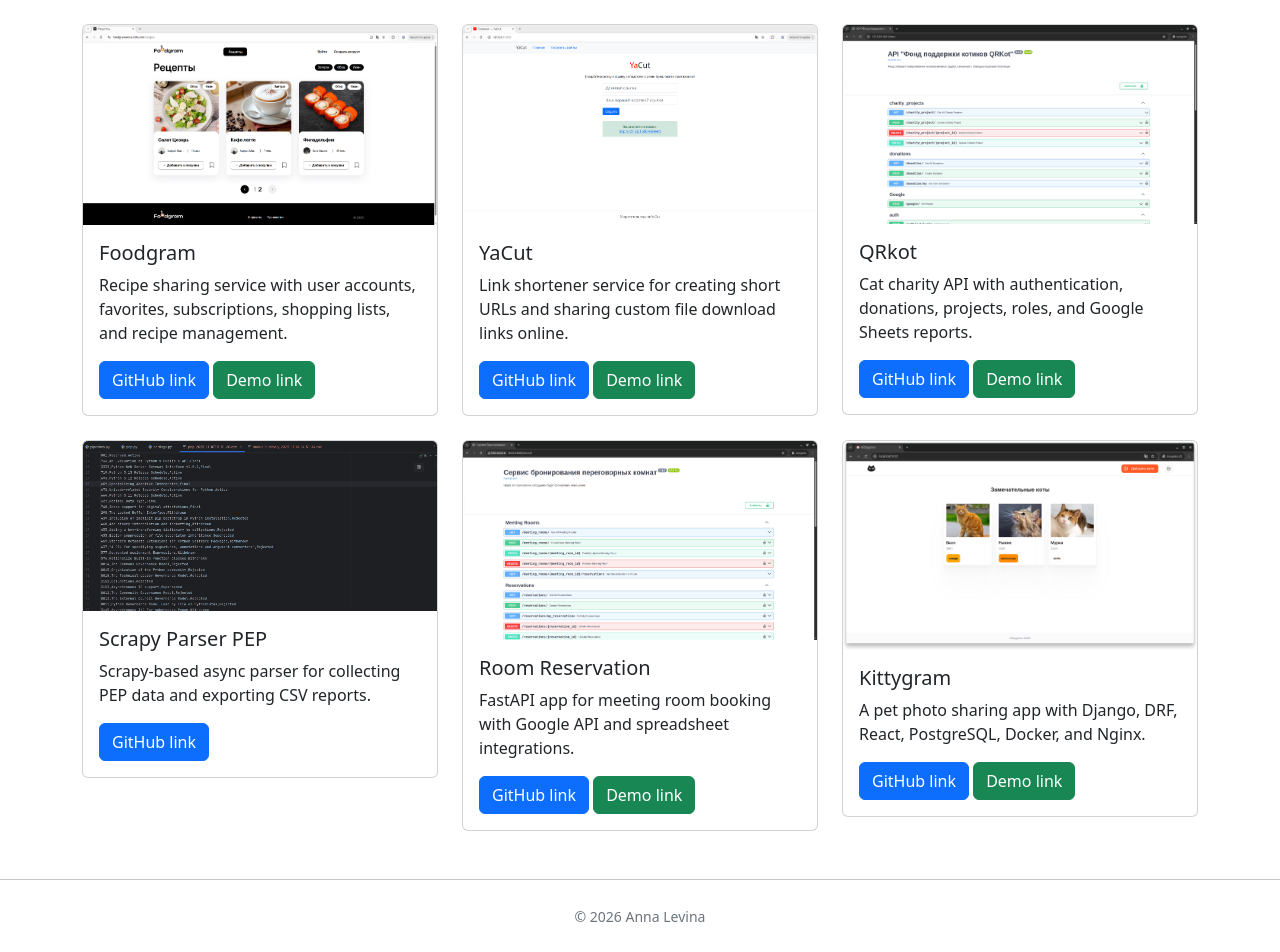
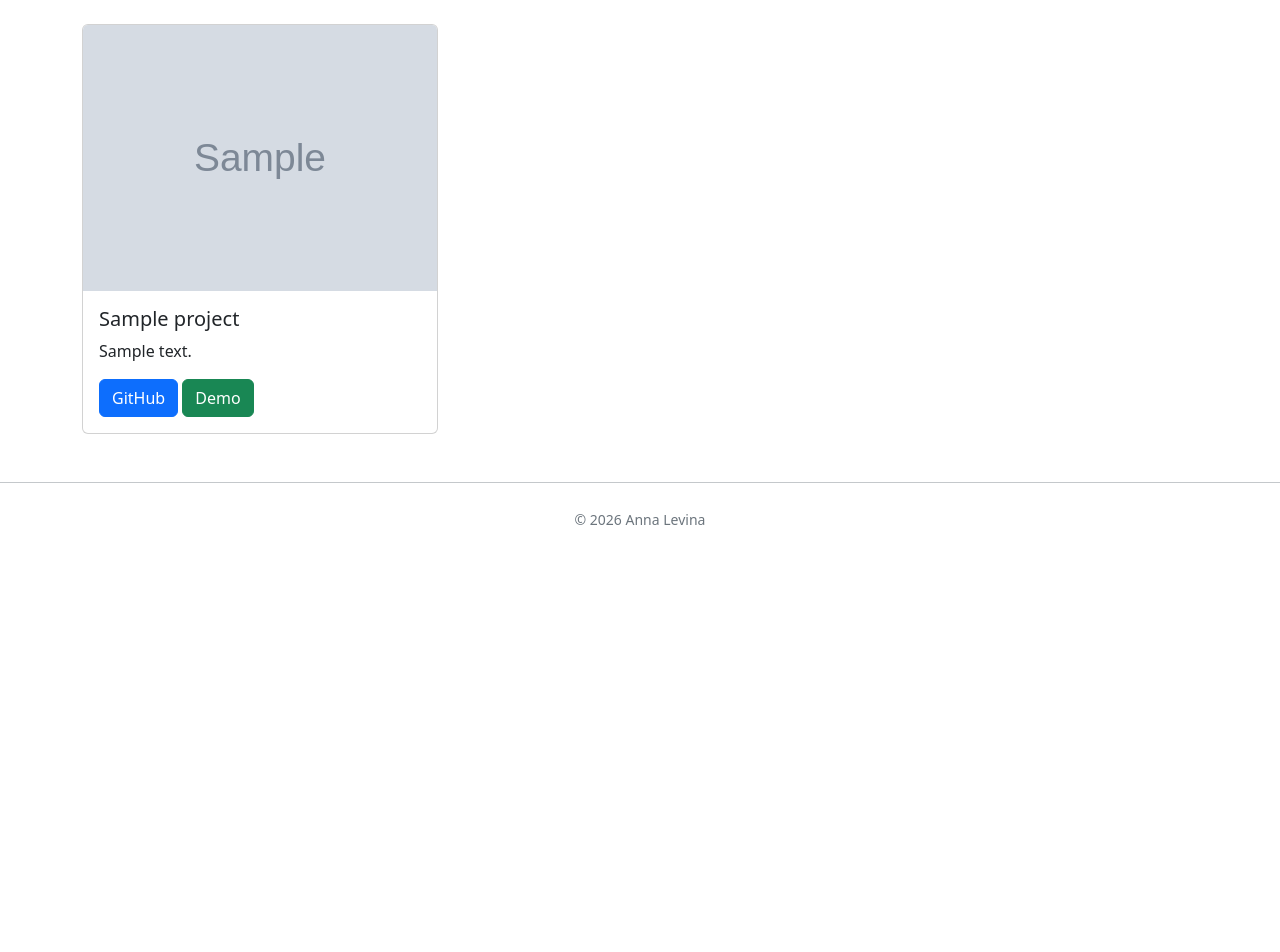
Before and after one commit to levinadev/portfolio, a Flask app: template templates/index.html in a window 1280 px wide. Shown: the part 57-1009 px from the top of the page. After the commit the page ends 582 px from the top, so only its background shows below. Run offline with Flask 3, Linux system fonts and the light colour scheme; the template is opened without the code that fills it: most values are stand-ins (such as "Sample title", 1, 10 or a date in 2020); grey boxes marked "Sample" are stand-in pictures.

Commit message:
feat: add macros for projects

```diff
--- a/app.py
+++ b/app.py
@@ -2,11 +2,77 @@ from flask import Flask, render_template
 
 app = Flask(__name__)
 
+PROJECTS = [
+    {
+        "title": "Foodgram",
+        "image": "Foodgram.png",
+        "description": (
+            "Recipe sharing service with user accounts, favorites, subscriptions, "
+            "shopping lists, and recipe management."
+        ),
+        "github": "https://github.com/levinadev/foodgram",
+        "demo": "https://foodgram.levinadev.ru/",
+    },
+    {
+        "title": "YaCut",
+        "image": "async-yacut.png",
+        "img_alt": "YaCut",
+        "description": (
+            "Link shortener service for creating short URLs and sharing custom "
+            "file download links online."
+        ),
+        "github": "https://github.com/levinadev/async-yacut",
+        "demo": "https://yacut.levinadev.ru/",
+    },
+    {
+        "title": "QRkot",
+        "image": "QRkot_spreadsheets.png",
+        "img_alt": "QRkot_spreadsheets",
+        "description": (
+            "Cat charity API with authentication, donations, projects, roles, "
+            "and Google Sheets reports."
+        ),
+        "github": "https://github.com/levinadev/QRkot_spreadsheets",
+        "demo": "https://qrkot.levinadev.ru/docs",
+    },
+    {
+        "title": "Scrapy Parser PEP",
+        "image": "scrapy_parser_pep.png",
+        "img_alt": "scrapy_parser_pep",
+        "description": (
+            "Scrapy-based async parser for collecting PEP data and exporting CSV reports."
+        ),
+        "github": "https://github.com/levinadev/scrapy_parser_pep",
+        "demo": None,
+    },
+    {
+        "title": "Room Reservation",
+        "image": "room_reservation_spreadsheets.png",
+        "img_alt": "room_reservation_spreadsheets",
+        "description": (
+            "FastAPI app for meeting room booking with Google API and spreadsheet integrations."
+        ),
+        "github": "https://github.com/levinadev/room_reservation_spreadsheets",
+        "demo": "https://room.levinadev.ru/docs",
+    },
+    {
+        "title": "Kittygram",
+        "image": "kittygram_final.png",
+        "img_alt": "kittygram_final",
+        "description": (
+            "A pet photo sharing app with Django, DRF, React, PostgreSQL, Docker, and Nginx."
+        ),
+        "github": "https://github.com/levinadev/kittygram_final",
+        "demo": "https://kittygram.levinadev.ru/",
+    },
+]
+
+
 @app.get("/")
 def index():
-    return render_template("index.html")
+    return render_template("index.html", projects=PROJECTS)
 
 
 @app.get("/about")
 def about():
-  return render_template("about.html")
+    return render_template("about.html")
--- a/templates/index.html
+++ b/templates/index.html
@@ -1,115 +1,12 @@
 {% extends "base.html" %}
+{% from "macros/project_card.html" import project_card %}
 
 {% block title %}Главная - Проекты{% endblock %}
 
 {% block content %}
-    <div class="row" id="projects-row">
-
-      <!-- Start - Project Foodgram -->
-      <div class="col-md-4 mb-4 project-item">
-        <div class="card">
-          <img src="{{ url_for('static', filename='images/Foodgram.png') }}" class="card-img-top" alt="Foodgram">
-          <div class="card-body">
-            <h5 class="card-title">Foodgram</h5>
-            <p class="card-text">
-              Recipe sharing service with user accounts, favorites, subscriptions, shopping lists, and recipe management. </p>
-            <div class="card-links">
-              <a href="https://github.com/levinadev/foodgram" target="_blank" class="btn btn-primary">GitHub link</a>
-              <a href="https://foodgram.levinadev.ru/" target="_blank" class="btn btn-success">Demo link</a>
-            </div>
-          </div>
-        </div>
-      </div>
-      <!-- End - Project Foodgram -->
-
-      <!-- Start - Project YaCut -->
-      <div class="col-md-4 mb-4 project-item">
-        <div class="card">
-          <img src="{{ url_for('static', filename='images/async-yacut.png') }}" class="card-img-top" alt="YaCut">
-          <div class="card-body">
-            <h5 class="card-title">YaCut</h5>
-            <p class="card-text">
-              Link shortener service for creating short URLs and sharing custom file download links online.
-            </p>
-            <div class="card-links">
-              <a href="https://github.com/levinadev/async-yacut" target="_blank" class="btn btn-primary">GitHub link</a>
-              <a href="https://yacut.levinadev.ru/" target="_blank" class="btn btn-success">Demo link</a>
-            </div>
-          </div>
-        </div>
-      </div>
-      <!-- End - Project YaCut -->
-
-      <!-- Start - Project QRkot_spreadsheets -->
-      <div class="col-md-4 mb-4 project-item">
-        <div class="card">
-          <img src="{{ url_for('static', filename='images/QRkot_spreadsheets.png') }}" class="card-img-top" alt="QRkot_spreadsheets">
-          <div class="card-body">
-            <h5 class="card-title">QRkot</h5>
-            <p class="card-text">
-              Cat charity API with authentication, donations, projects, roles, and Google Sheets reports.
-            </p>
-            <div class="card-links">
-              <a href="https://github.com/levinadev/QRkot_spreadsheets" target="_blank" class="btn btn-primary">GitHub link</a>
-              <a href="https://qrkot.levinadev.ru/docs" target="_blank" class="btn btn-success">Demo link</a>
-            </div>
-          </div>
-        </div>
-      </div>
-      <!-- End - Project QRkot_spreadsheets -->
-
-      <!-- Start - Project scrapy_parser_pep -->
-      <div class="col-md-4 mb-4 project-item">
-          <div class="card">
-            <img src="{{ url_for('static', filename='images/scrapy_parser_pep.png') }}" class="card-img-top" alt="scrapy_parser_pep">
-            <div class="card-body">
-              <h5 class="card-title">Scrapy Parser PEP</h5>
-              <p class="card-text">
-                Scrapy-based async parser for collecting PEP data and exporting CSV reports.
-              </p>
-              <div class="card-links">
-                <a href="https://github.com/levinadev/scrapy_parser_pep" target="_blank" class="btn btn-primary">GitHub link</a>
-              </div>
-            </div>
-          </div>
-        </div>
-      <!-- End - Project scrapy_parser_pep -->
-
-      <!-- Start - Project room_reservation_spreadsheets -->
-      <div class="col-md-4 mb-4 project-item">
-        <div class="card">
-          <img src="{{ url_for('static', filename='images/room_reservation_spreadsheets.png') }}" class="card-img-top" alt="room_reservation_spreadsheets">
-          <div class="card-body">
-            <h5 class="card-title">Room Reservation</h5>
-            <p class="card-text">
-              FastAPI app for meeting room booking with Google API and spreadsheet integrations.
-            </p>
-            <div class="card-links">
-              <a href="https://github.com/levinadev/room_reservation_spreadsheets" target="_blank" class="btn btn-primary">GitHub link</a>
-              <a href="https://room.levinadev.ru/docs" target="_blank" class="btn btn-success">Demo link</a>
-            </div>
-          </div>
-        </div>
-      </div>
-      <!-- End - Project room_reservation_spreadsheets -->
-
-      <!-- Start - Project kittygram_final -->
-      <div class="col-md-4 mb-4 project-item">
-      <div class="card">
-        <img src="{{ url_for('static', filename='images/kittygram_final.png') }}" class="card-img-top" alt="kittygram_final">
-        <div class="card-body">
-          <h5 class="card-title">Kittygram</h5>
-          <p class="card-text">
-            A pet photo sharing app with Django, DRF, React, PostgreSQL, Docker, and Nginx.
-          </p>
-          <div class="card-links">
-            <a href="https://github.com/levinadev/kittygram_final" target="_blank" class="btn btn-primary">GitHub link</a>
-            <a href="https://kittygram.levinadev.ru/" target="_blank" class="btn btn-success">Demo link</a>
-          </div>
-        </div>
-      </div>
-    </div>
-      <!-- End - Project kittygram_final -->
-
-    </div>
+<div class="row" id="projects-row">
+  {% for project in projects %}
+    {{ project_card(project) }}
+  {% endfor %}
+</div>
 {% endblock %}
--- /dev/null
+++ b/templates/macros/project_card.html
@@ -0,0 +1,21 @@
+{% macro project_card(project) %}
+<div class="col-md-4 mb-4 project-item">
+  <div class="card">
+    <img
+      src="{{ url_for('static', filename='images/' ~ project.image) }}"
+      class="card-img-top"
+      alt="{{ project.img_alt | default(project.title) }}"
+    >
+    <div class="card-body">
+      <h5 class="card-title">{{ project.title }}</h5>
+      <p class="card-text">{{ project.description }}</p>
+      <div class="card-links">
+        <a href="{{ project.github }}" target="_blank" rel="noopener noreferrer" class="btn btn-primary">GitHub</a>
+        {% if project.demo %}
+        <a href="{{ project.demo }}" target="_blank" rel="noopener noreferrer" class="btn btn-success">Demo</a>
+        {% endif %}
+      </div>
+    </div>
+  </div>
+</div>
+{% endmacro %}
```
